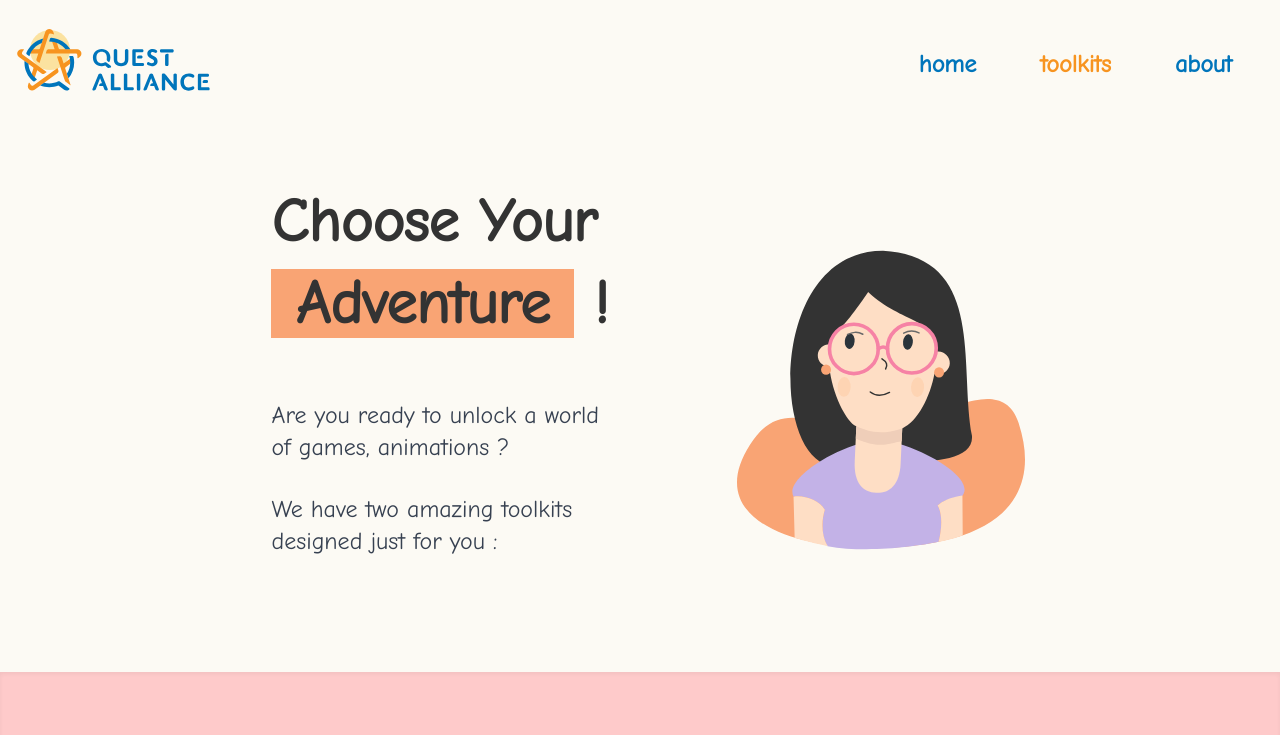
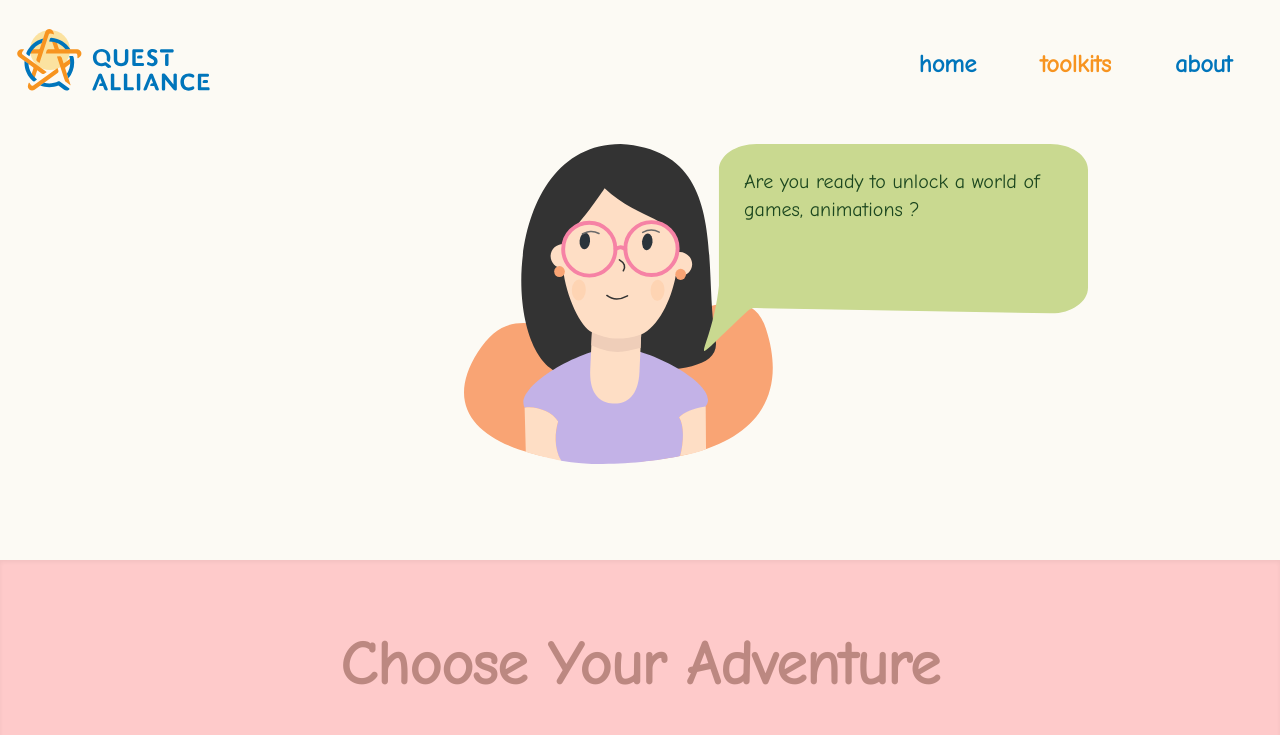
Before and after one commit to questworthy/scratch-whiz, a SvelteKit app: page /toolkits in a window 1280 px wide. Shown: the top 735 px of the page. Built offline with nearby package versions, Linux system fonts and the light colour scheme.

Commit message:
refactors home page

```diff
--- a/src/lib/components/Avataar.svelte
+++ b/src/lib/components/Avataar.svelte
@@ -17,6 +17,7 @@
 
 	export let smile = false;
 	export let bubble = false;
+	export let message = 'Hmm ...';
 
 	// transition ---------------------------------------------------------
 
@@ -47,9 +48,9 @@
 <p>{cursor.y}</p>
 -->
 
-<div class="m-4 relative left-4 bottom-0 flex">
+<div class="w-80 h-80 m-4 relative flex">
 	{#if hidden}
-		<button transition:scale={{ delay: 200, duration: 400, easing: cubicInOut }} class="w-80 h-96">
+		<button transition:scale={{ delay: 200, duration: 400, easing: cubicInOut }}>
 			<svg
 				role="img"
 				on:mouseenter={() => {
@@ -207,8 +208,7 @@
 			>
 				<img src="/speech-bubble.svg" alt="" />
 				<p class="w-80 absolute top-6 right-6 text-darkGreen text-xl">
-					Lorem ipsum dolor sit amet, qui minim labore adipisicing minim sint cillum sint
-					consectetur cupidatat.
+					{message}
 				</p>
 			</div>
 		{/if}
--- a/src/routes/+page.svelte
+++ b/src/routes/+page.svelte
@@ -3,21 +3,21 @@
 </script>
 
 <div class="prose max-w-none mx-auto mt-60">
-	<div class="h-96 flex gap-20 justify-center items-end">
-		<div class="m-4">
-			<h1 class="m-0 p-0 text-6xl text-[#333333] leading-snug">
+	<div class="flex gap-20 justify-center items-center">
+		<div class="m-0">
+			<h1 class="text-6xl text-[#333333] leading-snug">
 				Become a<br />
-				<span class="mt-4 px-6 text-[#333333] bg-lightAmber">Coding Whiz</span> !
+				<span class="px-6 text-[#333333] bg-lightAmber">Coding Whiz</span> !
 			</h1>
 			<p class="text-3xl">Drag and drop colorful blocks<br /> to build awesome games and apps.</p>
-			<a class="relative top-16" href="/toolkits">
+			<a href="/toolkits">
 				<button
 					class="rounded-full px-8 py-6 font-bold uppercase bg-lightGreen text-darkGreen text-2xl hover:bg-[#fce2a1] transition-all duration-200 ease-in-out"
 					>Explore Toolkits</button
 				>
 			</a>
 		</div>
-		<div class="w-80 h-96">
+		<div class="h-80 w-80">
 			<Avataar />
 		</div>
 	</div>
--- a/src/routes/toolkits/+page.svelte
+++ b/src/routes/toolkits/+page.svelte
@@ -5,28 +5,17 @@
 		'rounded-2xl px-6 py-4 flex flex-col justify-start drop-shadow-lg hover:scale-110 hover:-translate-y-8 hover:z-10 transition-all duration-200 ease-in-out cursor-pointer';
 </script>
 
-<div class="prose max-w-none mx-auto mt-16">
-	<div class="h-96 flex gap-20 justify-center items-center">
-		<div class="m-4">
-			<h1 class="text-6xl text-[#333333] leading-snug">
-				Choose Your<br />
-				<span class="mt-4 px-6 text-[#333333] bg-lightAmber">Adventure</span> !
-			</h1>
-
-			<p class="text-2xl">
-				Are you ready to unlock a world<br /> of games, animations ?
-			</p>
-			<p class="text-2xl">We have two amazing toolkits<br /> designed just for you :</p>
-		</div>
-		<div class="w-80 h-96">
-			<Avataar />
-		</div>
-	</div>
+<div class="wscreen mx-auto w-96">
+	<Avataar bubble={true} message="Are you ready to unlock a world of games, animations ?" />
 </div>
 
 <div
 	class="mt-24 shadow-inner w-screen bg-red-200 mx-auto flex flex-col justify-center items-center"
 >
+	<h1 class=" text-6xl my-16 text-darkAmber opacity-40 font-bold leading-snug">
+		Choose Your Adventure
+	</h1>
+
 	<div class="my-8 flex justify-center items-center">
 		<div class="m-8">
 			<img
```
